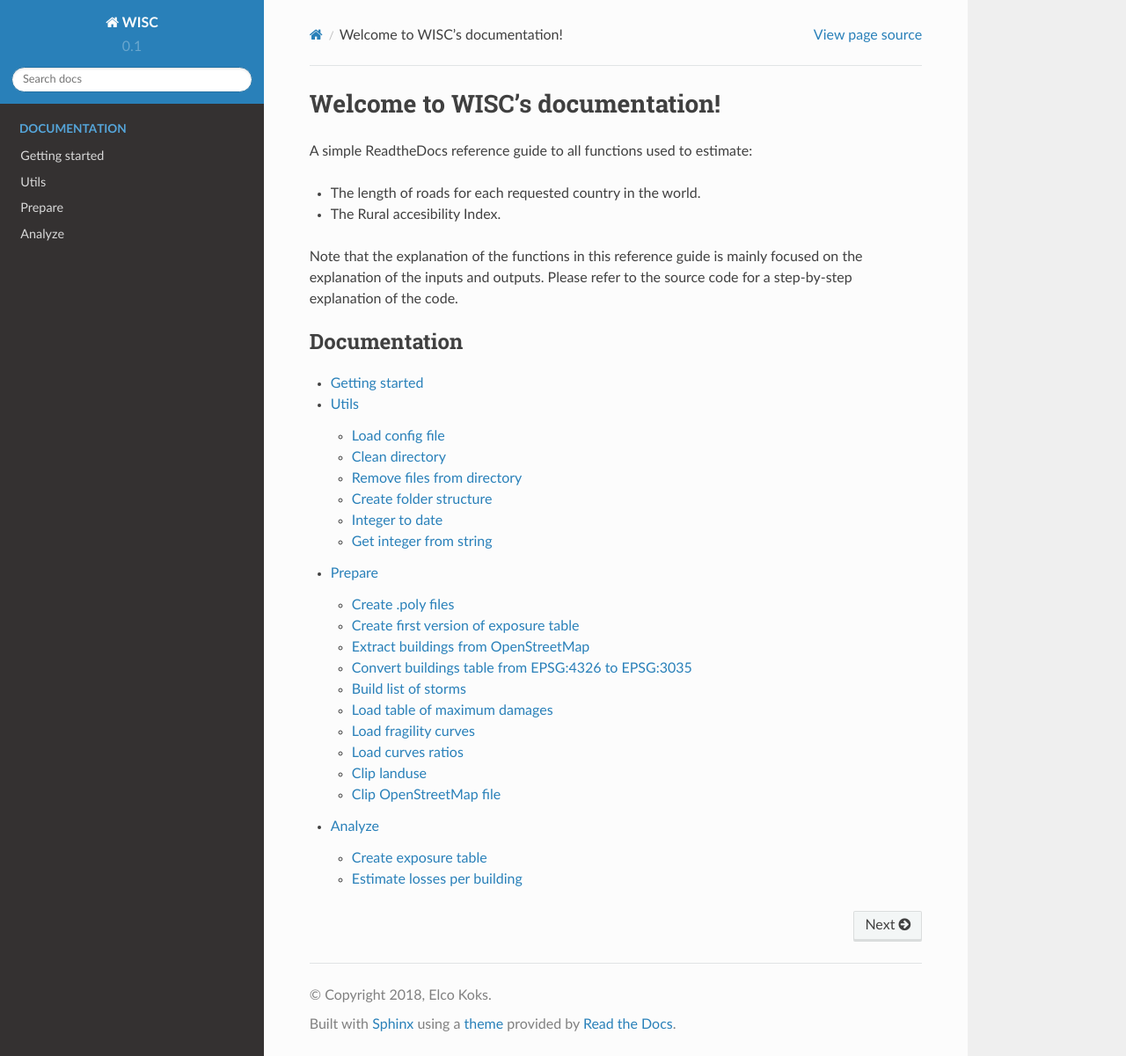
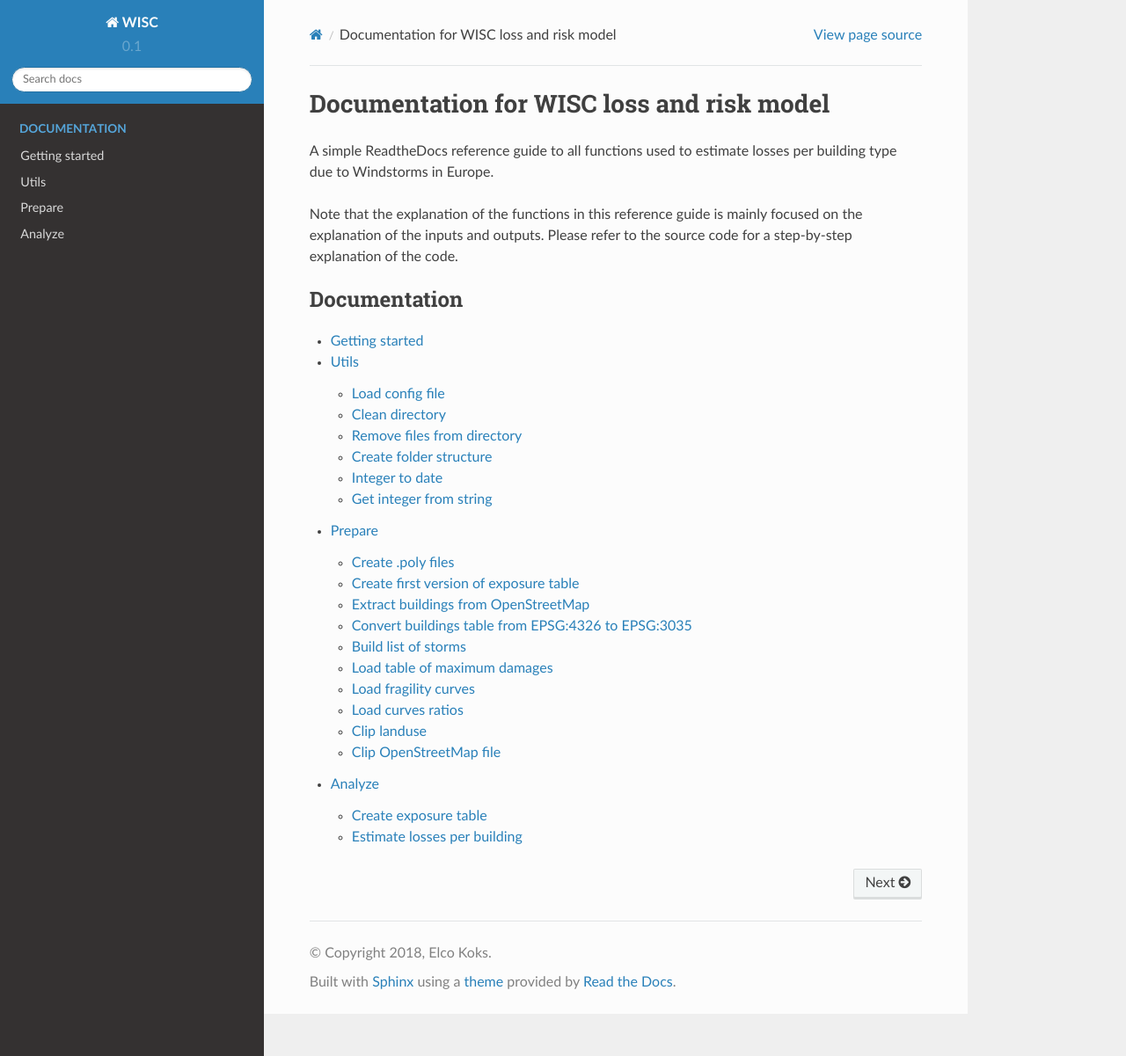
Before and after one commit to ElcoK/WISC, a Sphinx documentation site: the page built from docs/source/index.rst, in a window 1280 px wide and 1201 px high. Shown: the whole window at 88% size. Built offline with Sphinx 7.4.7 and the Read the Docs theme 2.0.0, drawn with Linux system fonts in a browser that asks for light colours.

Commit message:
update index

```diff
--- a/docs/source/index.rst
+++ b/docs/source/index.rst
@@ -3,13 +3,10 @@
    You can adapt this file completely to your liking, but it should at least
    contain the root `toctree` directive.
 
-Welcome to WISC's documentation!
-================================
+Documentation for WISC loss and risk model
+===========================================
 
-A simple ReadtheDocs reference guide to all functions used to estimate:
-
-- The length of roads for each requested country in the world.
-- The Rural accesibility Index.
+A simple ReadtheDocs reference guide to all functions used to estimate losses per building type due to Windstorms in Europe.
 
 Note that the explanation of the functions in this reference guide is mainly focused on the explanation of the inputs and outputs. Please refer to the source code for a step-by-step explanation of the code.
 
```
Also changed, not shown: docs/source/index.txt (deleted, +0 -20 lines).
